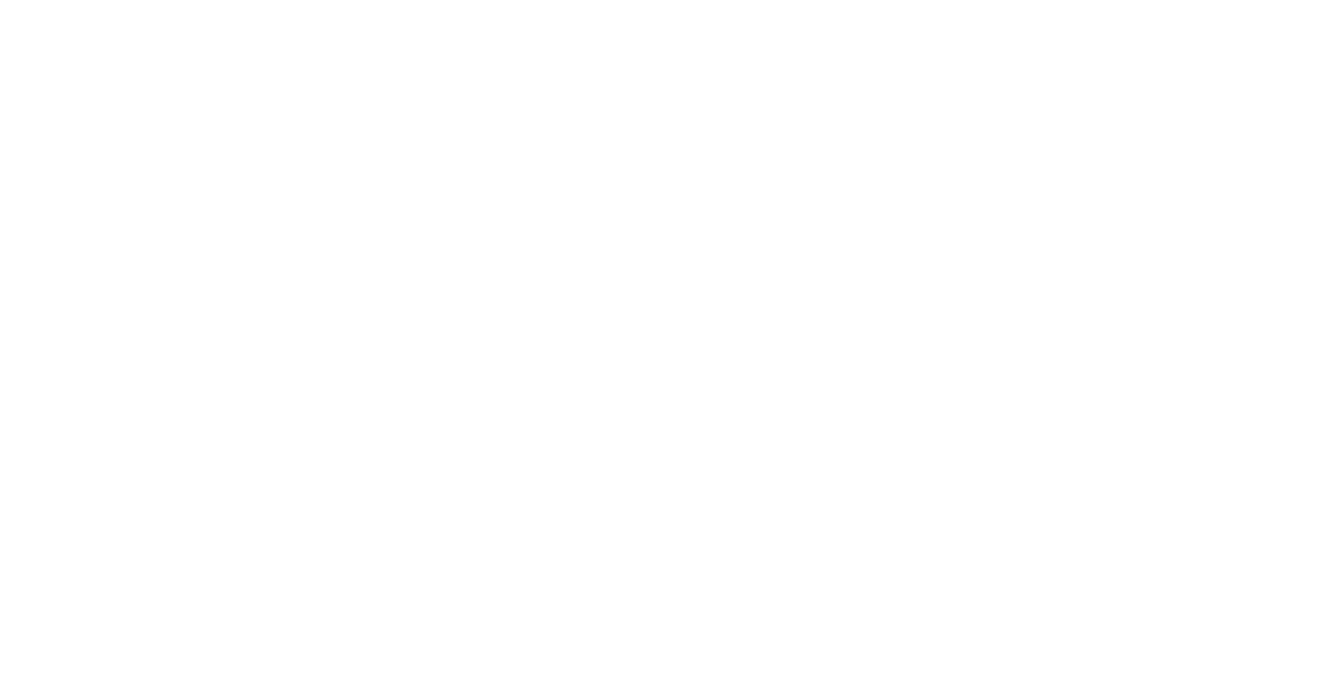
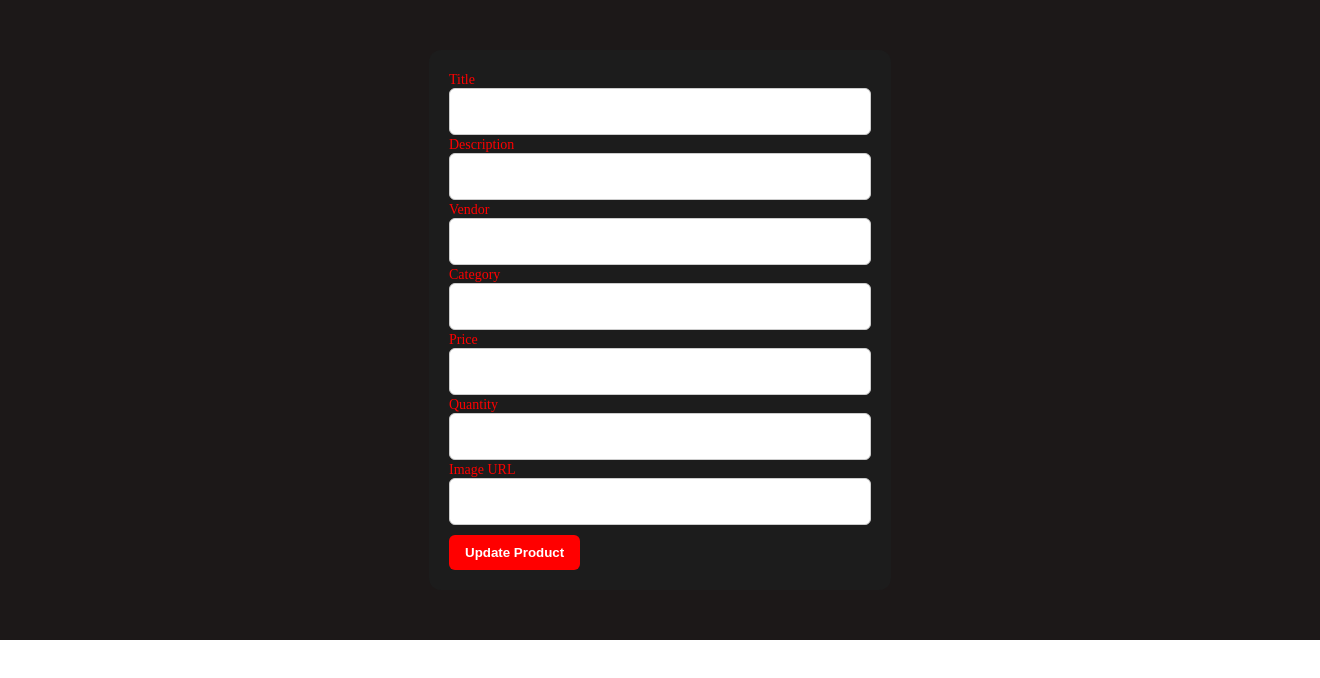
Before and after one commit to befierce/furiniture-app-admin, a React (Vite) app: page /admin-pannel.local/edit-product in a window 1280 px wide. Before the commit this address had no page. Shown: the top 678 px of the page, 1320 px wide, since content can reach past the window. Built offline with nearby package versions, Linux system fonts and the light colour scheme.

Commit message:
feat:few navigational changes

```diff
--- a/src/App.tsx
+++ b/src/App.tsx
@@ -3,6 +3,7 @@
 import AdminSignup from "./pages/AdminSignUp";
 import AddProduct from "./pages/AddProduct";
 import Login from "./pages/Login";
+import EditProduct from "./pages/EditProduct";
 import Inventory from "./pages/Inventory"
 import "./App.css";
 function App() {
@@ -14,6 +15,7 @@
           <Route path="/login" element={<Login/>}/>
           <Route path="/admin-pannel.local" element={<AdminPannel/>}/>
           <Route path="/admin-pannel.local/add-product" element={<AddProduct/>}/>
+          <Route path="/admin-pannel.local/edit-product" element={<EditProduct/>}/>
           <Route path="/admin-pannel.local/invetory" element={<Inventory/>}/>
         </Routes>
       </Router>
--- a/src/pages/AddProduct.tsx
+++ b/src/pages/AddProduct.tsx
@@ -1,27 +1,10 @@
 import type { FormEvent } from "react";
-import { useEffect, useRef, useState } from "react";
-import { useNavigate } from "react-router-dom";
+import { useRef } from "react";
 import "./AddProduct.css";
 import { db } from "../firebaseConfig";
-import { firebaseConfig } from "../firebaseConfig";
 import { addDoc, collection } from "firebase/firestore";
 
-interface Product {
-  id?: string;
-  title: string;
-  description: string;
-  vendor: string;
-  category: string;
-  price: number;
-  quantity: number;
-  imageUrl: string;
-}
-
-interface Props {
-  product?: Product;
-}
-
-const AddProduct = ({ product }: Props) => {
+const AddProduct = () => {
   const titleRef = useRef<HTMLInputElement>(null);
   const descriptionRef = useRef<HTMLInputElement>(null);
   const vendorRef = useRef<HTMLInputElement>(null);
@@ -29,24 +12,6 @@
   const priceRef = useRef<HTMLInputElement>(null);
   const quantityRef = useRef<HTMLInputElement>(null);
   const imageUrlRef = useRef<HTMLInputElement>(null);
-  const [isEditing, setIsEditing] = useState(false);
-  const navigate = useNavigate();
-  useEffect(() => {
-    if (product) {
-      setIsEditing(true);
-      console.log(product);
-      if (titleRef.current) titleRef.current.value = product.title;
-      if (descriptionRef.current)
-        descriptionRef.current.value = product.description;
-      if (vendorRef.current) vendorRef.current.value = product.vendor;
-      if (categoryRef.current) categoryRef.current.value = product.category;
-      if (priceRef.current) priceRef.current.value = product.price.toString();
-      if (quantityRef.current)
-        quantityRef.current.value = product.quantity.toString();
-      if (imageUrlRef.current) imageUrlRef.current.value = product.imageUrl;
-    }
-  }, [product]);
-
   const clearInputs = () => {
     if (titleRef.current) titleRef.current.value = "";
     if (descriptionRef.current) descriptionRef.current.value = "";
@@ -55,53 +20,6 @@
     if (priceRef.current) priceRef.current.value = "";
     if (quantityRef.current) quantityRef.current.value = "";
     if (imageUrlRef.current) imageUrlRef.current.value = "";
-  };
-
-  const editDataHandler = async (e: FormEvent) => {
-    e.preventDefault();
-
-    if (!product || !product.id) {
-      console.error("No product ID found for update");
-      return;
-    }
-
-    console.log("editDataHandler");
-    const url = `https://firestore.googleapis.com/v1/projects/${firebaseConfig.projectId}/databases/(default)/documents/products-list/${product.id}`;
-
-    const updatedData = {
-      fields: {
-        title: { stringValue: titleRef.current?.value || "" },
-        description: { stringValue: descriptionRef.current?.value || "" },
-        vendor: { stringValue: vendorRef.current?.value || "" },
-        category: { stringValue: categoryRef.current?.value || "" },
-        price: { integerValue: parseInt(priceRef.current?.value || "0") },
-        quantity: { integerValue: parseInt(quantityRef.current?.value || "0") },
-        imageUrl: { stringValue: imageUrlRef.current?.value || "" },
-      },
-    };
-
-    try {
-      const response = await fetch(url, {
-        method: "PATCH",
-        headers: {
-          "Content-Type": "application/json",
-        },
-        body: JSON.stringify(updatedData),
-      });
-
-      if (!response.ok) {
-        throw new Error(`HTTP error! status: ${await response.json()}`);
-      }
-
-      const data = await response.json();
-      console.log("Update successful:", data);
-      alert("Product updated successfully!");
-      setIsEditing(false);
-      clearInputs();
-      navigate("/admin-pannel.local/invetory");
-    } catch (error) {
-      console.error("Error updating document:", error.message);
-    }
   };
 
   const submitDataHandler = async (e: FormEvent) => {
@@ -130,7 +48,7 @@
       <div className="middle-section">
         <div className="form-container">
           <div className="form-container-wrapper">
-            <form onSubmit={isEditing ? editDataHandler : submitDataHandler}>
+            <form onSubmit={submitDataHandler}>
               <label>Title</label>
               <br />
               <input type="text" ref={titleRef} required />
@@ -160,7 +78,7 @@
               <input type="url" ref={imageUrlRef} required />
               <br />
               <button type="submit">
-                {isEditing ? "Update Product" : "Add to Database"}
+                "Add to Database"
               </button>
             </form>
           </div>
--- /dev/null
+++ b/src/pages/EditProduct.tsx
@@ -0,0 +1,128 @@
+import type { FormEvent } from "react";
+import { useRef, useEffect } from "react";
+import { useNavigate, useLocation } from "react-router-dom";
+import "./AddProduct.css";
+import { firebaseConfig } from "../firebaseConfig";
+
+const EditProduct = () => {
+  const titleRef = useRef<HTMLInputElement>(null);
+  const descriptionRef = useRef<HTMLInputElement>(null);
+  const vendorRef = useRef<HTMLInputElement>(null);
+  const categoryRef = useRef<HTMLInputElement>(null);
+  const priceRef = useRef<HTMLInputElement>(null);
+  const quantityRef = useRef<HTMLInputElement>(null);
+  const imageUrlRef = useRef<HTMLInputElement>(null);
+
+  const navigate = useNavigate();
+  const location = useLocation();
+  const { product } = location.state || {};
+
+  useEffect(() => {
+    if (product) {
+      if (titleRef.current) titleRef.current.value = product.title;
+      if (descriptionRef.current) descriptionRef.current.value = product.description;
+      if (vendorRef.current) vendorRef.current.value = product.vendor;
+      if (categoryRef.current) categoryRef.current.value = product.category;
+      if (priceRef.current) priceRef.current.value = product.price.toString();
+      if (quantityRef.current) quantityRef.current.value = product.quantity.toString();
+      if (imageUrlRef.current) imageUrlRef.current.value = product.imageUrl;
+    }
+  }, [product]);
+
+  const clearInputs = () => {
+    if (titleRef.current) titleRef.current.value = "";
+    if (descriptionRef.current) descriptionRef.current.value = "";
+    if (vendorRef.current) vendorRef.current.value = "";
+    if (categoryRef.current) categoryRef.current.value = "";
+    if (priceRef.current) priceRef.current.value = "";
+    if (quantityRef.current) quantityRef.current.value = "";
+    if (imageUrlRef.current) imageUrlRef.current.value = "";
+  };
+
+  const editDataHandler = async (e: FormEvent) => {
+    e.preventDefault();
+
+    if (!product || !product.id) {
+      console.error("No product ID found for update");
+      return;
+    }
+
+    const url = `https://firestore.googleapis.com/v1/projects/${firebaseConfig.projectId}/databases/(default)/documents/products-list/${product.id}`;
+
+    const updatedData = {
+      fields: {
+        title: { stringValue: titleRef.current?.value || "" },
+        description: { stringValue: descriptionRef.current?.value || "" },
+        vendor: { stringValue: vendorRef.current?.value || "" },
+        category: { stringValue: categoryRef.current?.value || "" },
+        price: { integerValue: parseInt(priceRef.current?.value || "0") },
+        quantity: { integerValue: parseInt(quantityRef.current?.value || "0") },
+        imageUrl: { stringValue: imageUrlRef.current?.value || "" },
+      },
+    };
+
+    try {
+      const response = await fetch(url, {
+        method: "PATCH",
+        headers: {
+          "Content-Type": "application/json",
+        },
+        body: JSON.stringify(updatedData),
+      });
+
+      if (!response.ok) {
+        throw new Error(`HTTP error! status: ${await response.text()}`);
+      }
+
+      const data = await response.json();
+      console.log("Update successful:", data);
+      alert("Product updated successfully!");
+      clearInputs();
+      navigate("/admin-pannel.local/invetory");
+    } catch (error) {
+      console.error("Error updating document:", error);
+    }
+  };
+
+  return (
+    <div className="middle-section">
+      <div className="form-container">
+        <div className="form-container-wrapper">
+          <form onSubmit={editDataHandler}>
+            <label>Title</label>
+            <br />
+            <input type="text" ref={titleRef} required />
+            <br />
+            <label>Description</label>
+            <br />
+            <input type="text" ref={descriptionRef} required />
+            <br />
+            <label>Vendor</label>
+            <br />
+            <input type="text" ref={vendorRef} required />
+            <br />
+            <label>Category</label>
+            <br />
+            <input type="text" ref={categoryRef} required />
+            <br />
+            <label>Price</label>
+            <br />
+            <input type="number" ref={priceRef} required min="0" />
+            <br />
+            <label>Quantity</label>
+            <br />
+            <input type="number" ref={quantityRef} required min="0" />
+            <br />
+            <label>Image URL</label>
+            <br />
+            <input type="url" ref={imageUrlRef} required />
+            <br />
+            <button type="submit">Update Product</button>
+          </form>
+        </div>
+      </div>
+    </div>
+  );
+};
+
+export default EditProduct;
--- a/src/pages/Inventory.tsx
+++ b/src/pages/Inventory.tsx
@@ -1,7 +1,7 @@
 import { useEffect, useState } from "react";
 import { firebaseConfig } from "../firebaseConfig";
+import { useNavigate } from "react-router-dom";
 import "./Inventory.css";
-import AddProduct from "./AddProduct";
 
 interface Product {
   id: string;
@@ -16,7 +16,8 @@
 
 const Inventory = () => {
   const [products, setProducts] = useState<Product[]>([]);
-  const [selectedProduct, setSelectedProduct] = useState<Product | null>(null);
+  // const [selectedProduct, setSelectedProduct] = useState<Product | null>(null);
+  const navigate = useNavigate();
   const handleDelete = async (product: Product) => {
     console.log("Deleting:", product);
     const url = `https://firestore.googleapis.com/v1/projects/${firebaseConfig.projectId}/databases/(default)/documents/products-list/${product.id}`;
@@ -32,7 +33,7 @@
   };
 
   const handleEdit = (product: Product) => {
-    setSelectedProduct(product);
+    navigate("/admin-pannel.local/edit-product", { state: { product } });
   };
 
   useEffect(() => {
@@ -74,8 +75,7 @@
 
   return (
     <>
-      {selectedProduct && <AddProduct product={selectedProduct} />}
-      {!selectedProduct && (
+      {/* {selectedProduct && <AddProduct product={selectedProduct} />} */}
       <div className="inventory-container">
         <h2 className="header">Products List</h2>
         <div className="product-list-wrapper-outer">
@@ -106,7 +106,6 @@
           ))}
         </div>
       </div>
-      )}
     </>
   );
 };
```
Lines whose indentation alone changed are shown as unchanged.
